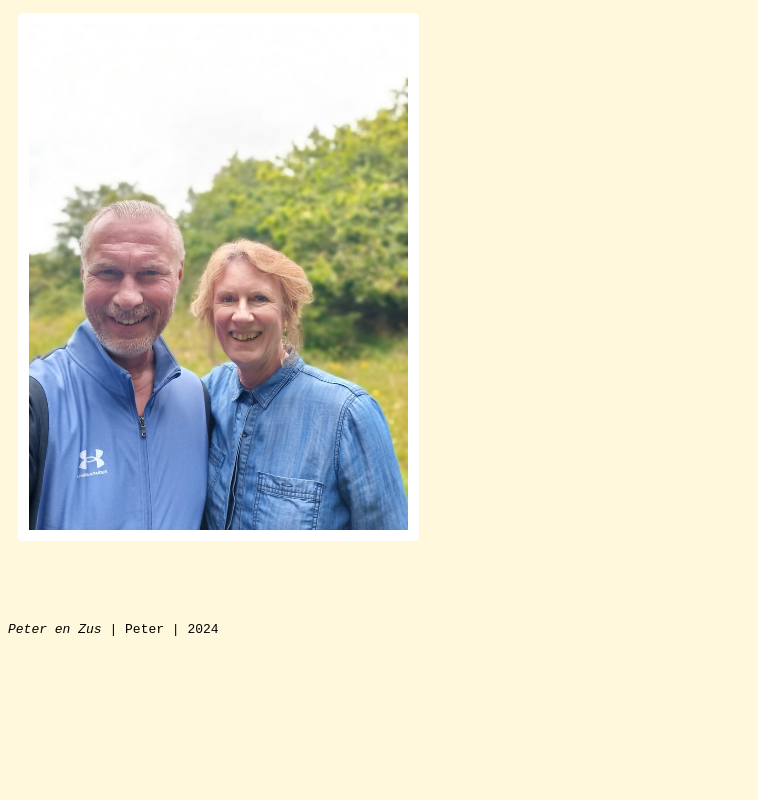
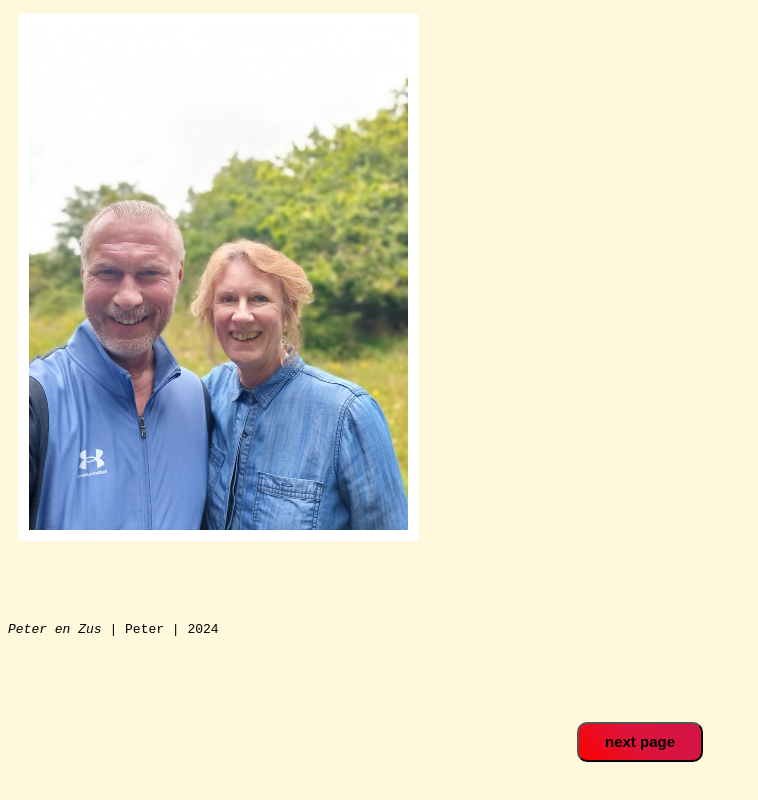
Before and after one commit to Georgyporgie/Photobook, a plain HTML site: page index.html in a window 1280 px wide. Shown: the part 5066-5866 px from the top of the page, without its empty margins (0-758 px from the left). Drawn offline with Linux system fonts and the light colour scheme.

Commit message:
Add files via upload

```diff
--- a/index.html
+++ b/index.html
@@ -169,14 +169,13 @@
 <br>
 <br>
 <br>
+<button id="pear" onclick="window.location.href= 'Photo2.html';">next page</button>
 <br>
 <br>
 <br>
 <br>
 <br>
-<br>
-
-
+</div>
 </div>
 
 
--- a/style.css
+++ b/style.css
@@ -65,3 +65,13 @@ display:block; margin: auto auto auto auto;
  padding: 10px;
  margin: 10px;display:block; margin: auto auto auto auto;
 }
+
+
+#pear
+{
+font-family: Arial ,Helvetica,sans-serif;  background:linear-gradient(45deg,red,#dc143c,#d11346); color:black; border: solid 2px Metallic;
+border-radius: 10px; display: block; margin: auto auto auto auto; font-size: 15px; height: 40px;width: 10%;  font-weight: 600;padding:5px;
+z-index: -200; text-align: center;
+
+
+}
```
Also changed, not shown: photo2.html (added, +38 -0 lines).
